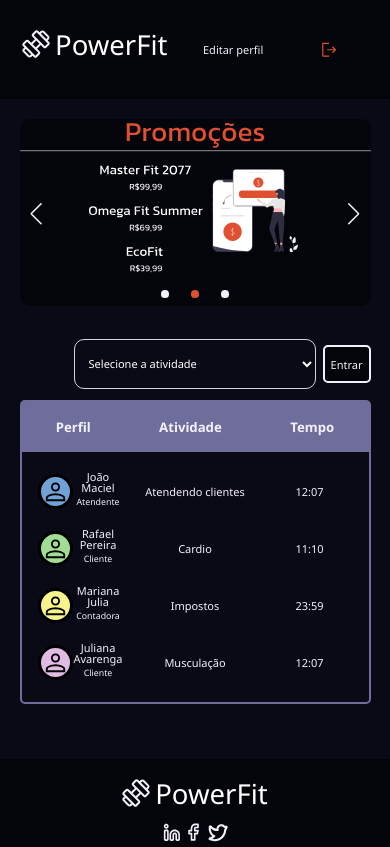
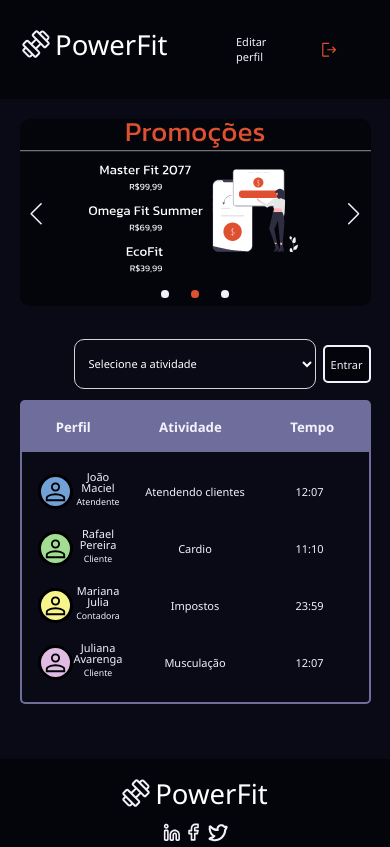
Before and after one commit to SamuelFVG/powerfit-trainee-cpe, a React (Vite) app in the folder powerfit/: page /home in a window 390 px wide. Built offline with nearby package versions, Linux system fonts and the light colour scheme.

Commit message:
ajuste na responsividade headerLogado

```diff
--- a/powerfit/src/components/HeaderLogado/Styles.js
+++ b/powerfit/src/components/HeaderLogado/Styles.js
@@ -55,4 +55,8 @@ export const LinkWrapperHeaderLogado = styled.div`
   width: 7rem;
   display: flex;
   align-items: center;
+
+  @media (max-width: 400px) {
+    width: 4rem;
+  }
 `;
```
